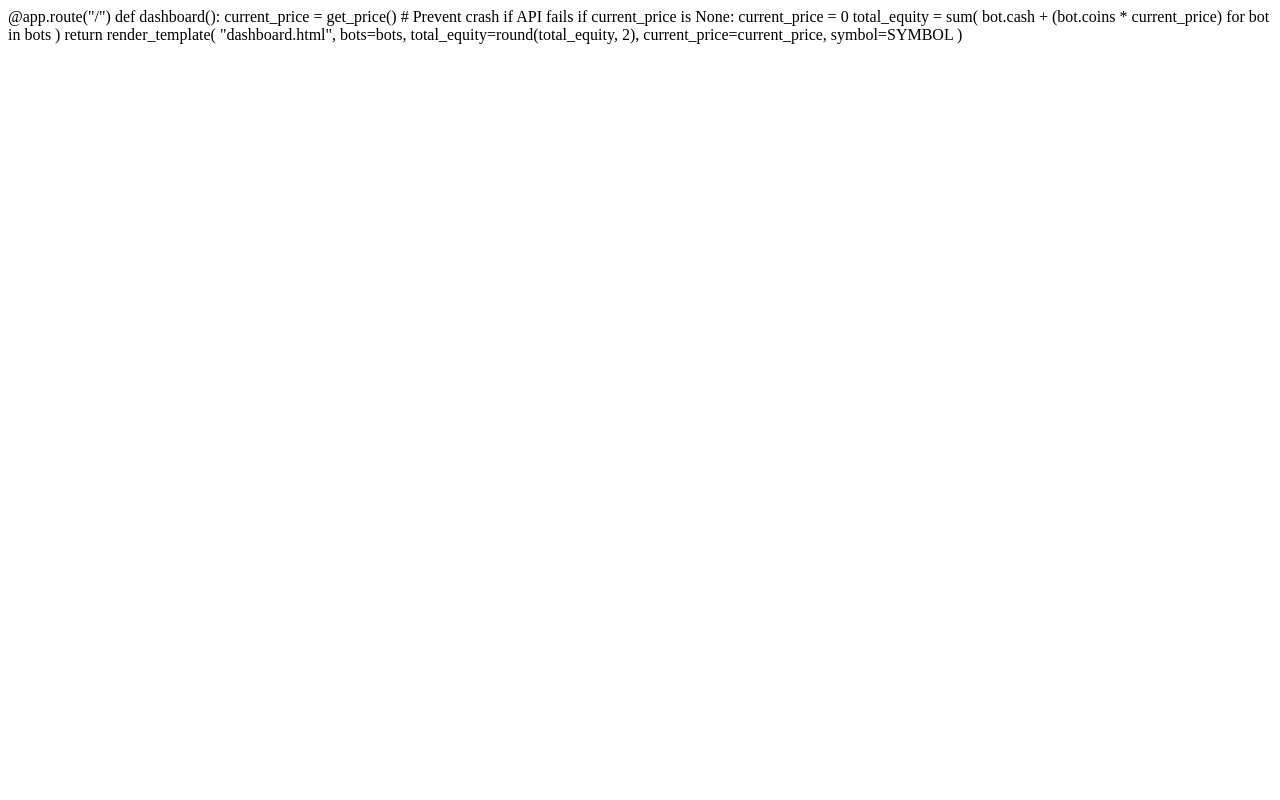
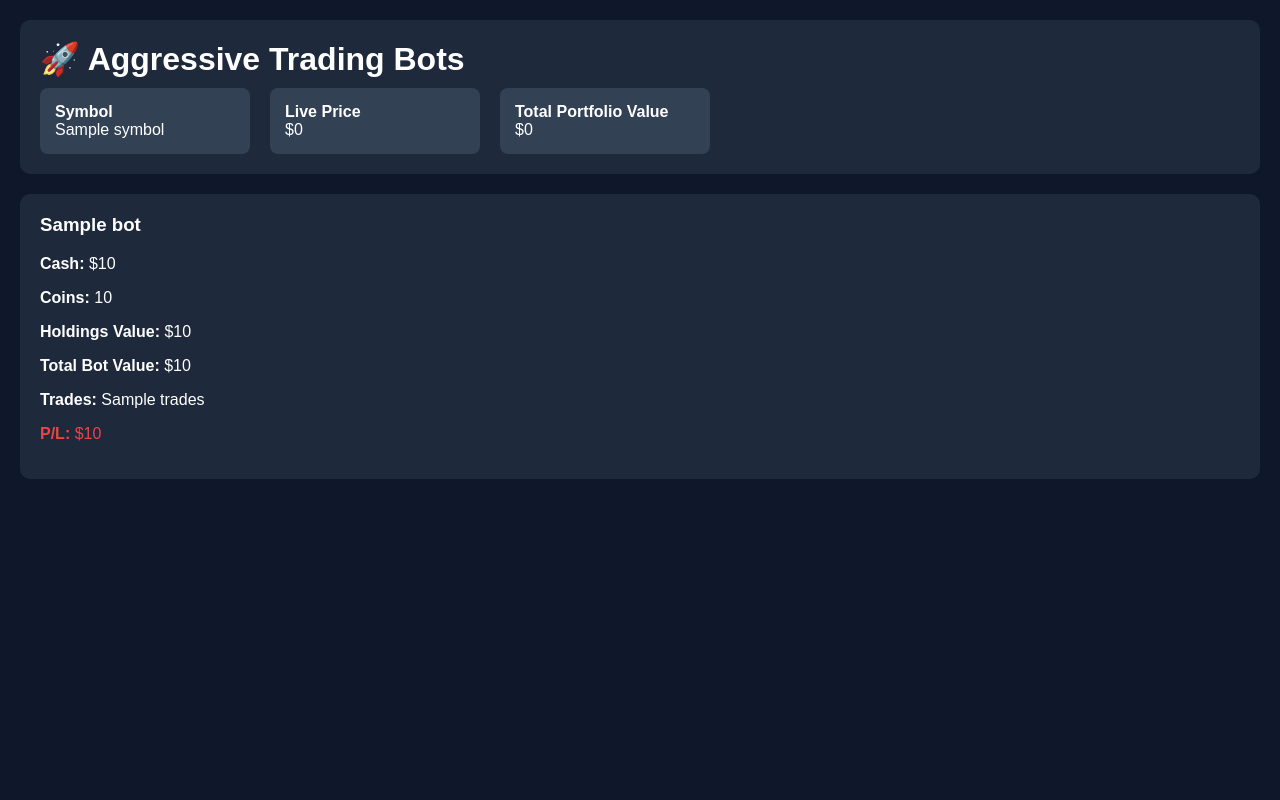
Before and after one commit to hillcolton1976/structured-alpha-engine, a Flask app: template templates/dashboard.html in a window 1280 px wide. Run offline with Flask 3, Linux system fonts and the light colour scheme; the template is opened without the code that fills it: most values are stand-ins (such as "Sample title", 1, 10 or a date in 2020).

Commit message:
Update dashboard.html

```diff
--- a/templates/dashboard.html
+++ b/templates/dashboard.html
@@ -1,20 +1,115 @@
-@app.route("/")
-def dashboard():
-    current_price = get_price()
+<!DOCTYPE html>
+<html>
+<head>
+    <title>Trading Bot Dashboard</title>
+    <meta name="viewport" content="width=device-width, initial-scale=1" />
+    <style>
+        body {
+            font-family: Arial, sans-serif;
+            background: #0f172a;
+            color: white;
+            margin: 0;
+            padding: 20px;
+        }
 
-    # Prevent crash if API fails
-    if current_price is None:
-        current_price = 0
+        .top-bar {
+            background: #1e293b;
+            padding: 20px;
+            border-radius: 10px;
+            margin-bottom: 20px;
+        }
 
-    total_equity = sum(
-        bot.cash + (bot.coins * current_price)
-        for bot in bots
-    )
+        .top-bar h1 {
+            margin: 0 0 10px 0;
+        }
 
-    return render_template(
-        "dashboard.html",
-        bots=bots,
-        total_equity=round(total_equity, 2),
-        current_price=current_price,
-        symbol=SYMBOL
-    )
+        .stats {
+            display: flex;
+            gap: 20px;
+            flex-wrap: wrap;
+        }
+
+        .stat-box {
+            background: #334155;
+            padding: 15px;
+            border-radius: 8px;
+            min-width: 180px;
+        }
+
+        .bots {
+            display: grid;
+            grid-template-columns: repeat(auto-fit, minmax(280px, 1fr));
+            gap: 20px;
+        }
+
+        .bot-card {
+            background: #1e293b;
+            padding: 20px;
+            border-radius: 10px;
+        }
+
+        .bot-card h3 {
+            margin-top: 0;
+        }
+
+        .profit {
+            color: #22c55e;
+        }
+
+        .loss {
+            color: #ef4444;
+        }
+    </style>
+</head>
+<body>
+
+<div class="top-bar">
+    <h1>🚀 Aggressive Trading Bots</h1>
+
+    <div class="stats">
+        <div class="stat-box">
+            <strong>Symbol</strong><br>
+            {{ symbol }}
+        </div>
+
+        <div class="stat-box">
+            <strong>Live Price</strong><br>
+            ${{ current_price | default(0) | round(4) }}
+        </div>
+
+        <div class="stat-box">
+            <strong>Total Portfolio Value</strong><br>
+            ${{ total_equity | default(0) | round(2) }}
+        </div>
+    </div>
+</div>
+
+<div class="bots">
+    {% for bot in bots %}
+    <div class="bot-card">
+        <h3>{{ bot.name }}</h3>
+
+        <p><strong>Cash:</strong> ${{ bot.cash | round(2) }}</p>
+        <p><strong>Coins:</strong> {{ bot.coins | round(6) }}</p>
+
+        <p><strong>Holdings Value:</strong>
+            ${{ (bot.coins * (current_price or 0)) | round(2) }}
+        </p>
+
+        <p><strong>Total Bot Value:</strong>
+            ${{ (bot.cash + (bot.coins * (current_price or 0))) | round(2) }}
+        </p>
+
+        <p><strong>Trades:</strong> {{ bot.trades }}</p>
+
+        {% if bot.profit >= 0 %}
+            <p class="profit"><strong>P/L:</strong> ${{ bot.profit | round(2) }}</p>
+        {% else %}
+            <p class="loss"><strong>P/L:</strong> ${{ bot.profit | round(2) }}</p>
+        {% endif %}
+    </div>
+    {% endfor %}
+</div>
+
+</body>
+</html>
```
